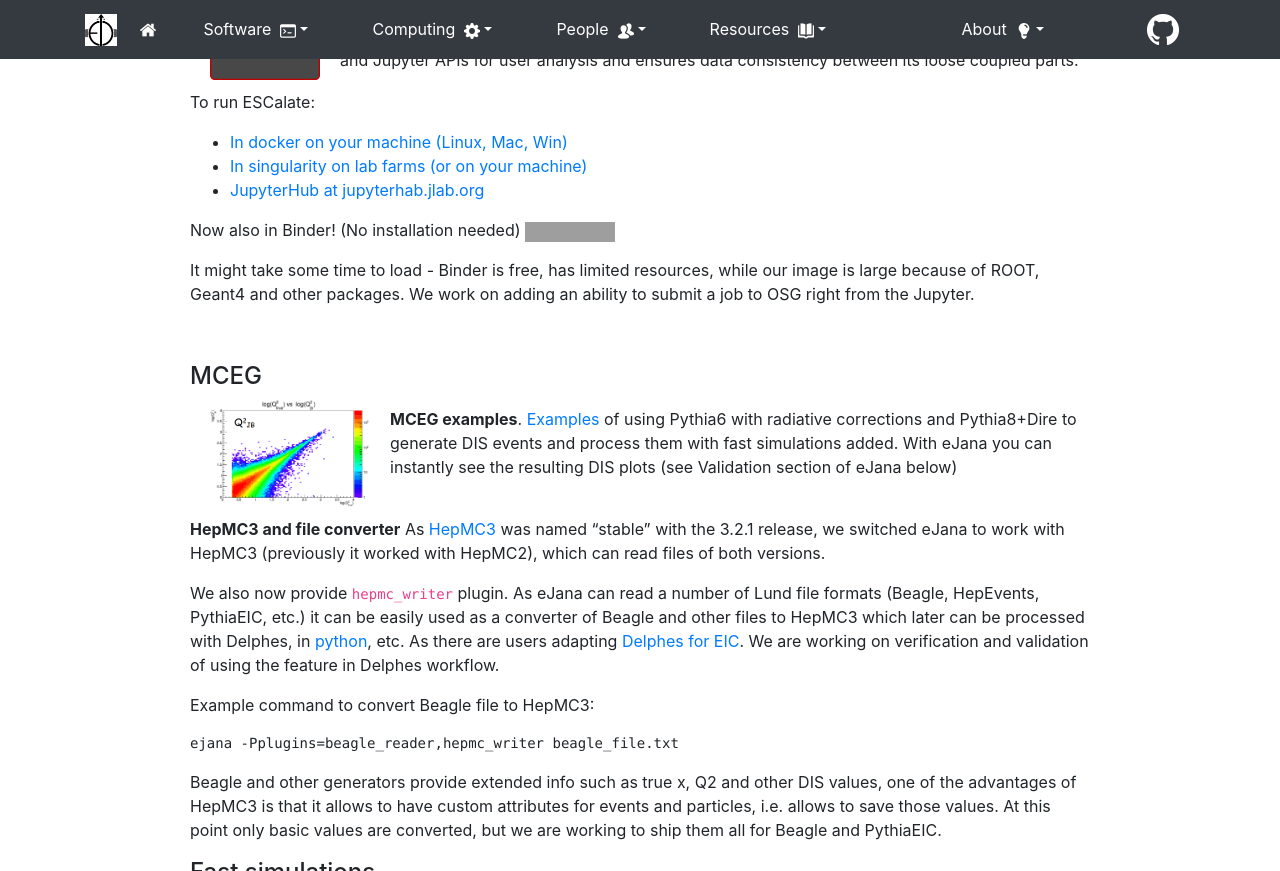
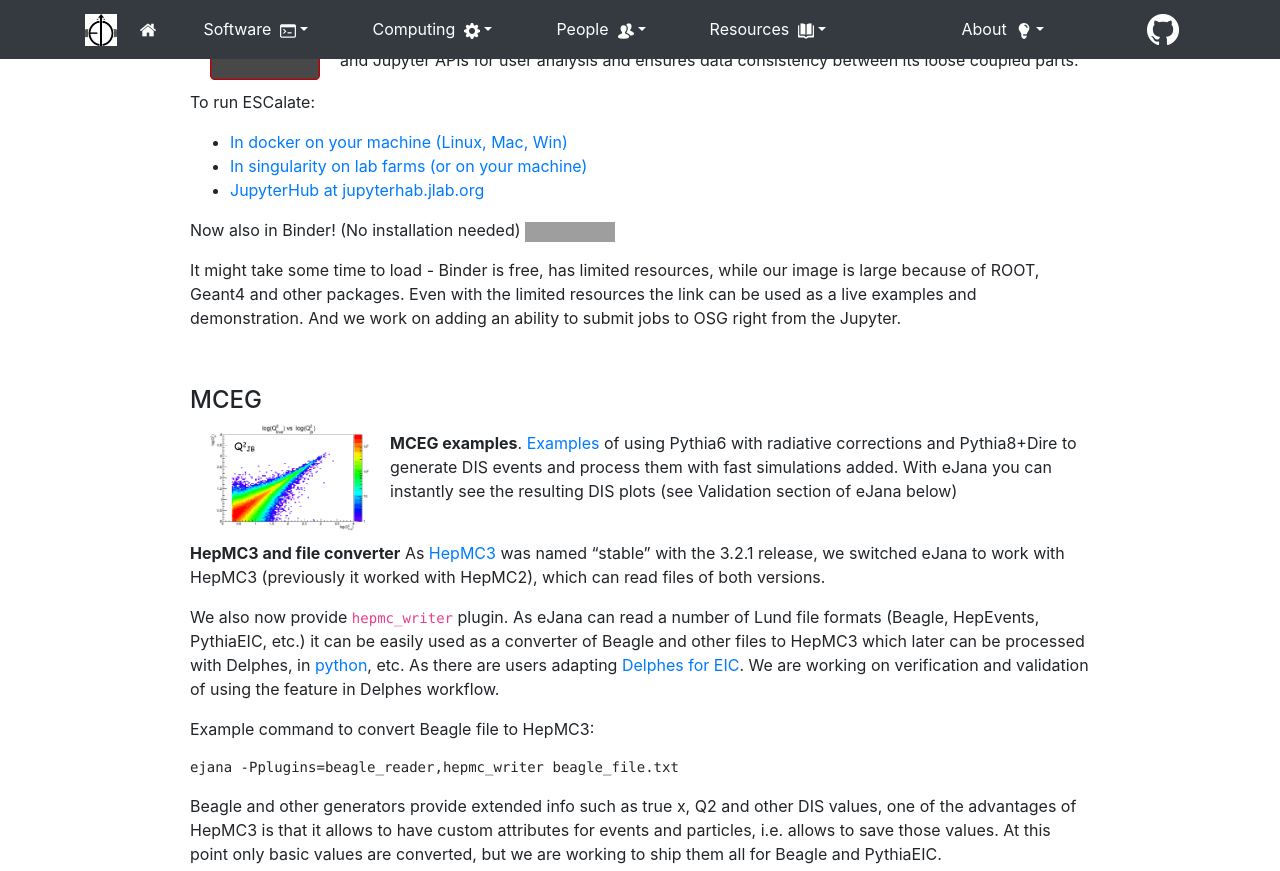
Before and after one commit to kkauder/eic.github.io, a Jekyll site: the page built from _posts/2020-06-15-software-news.md, in a window 1280 px wide and 900 px high, scrolled down 2761 px, cut to the strip 0-871 px from the top of the window. Built offline with Jekyll 4.4.1, drawn with Linux system fonts in a browser that asks for light colours; nearby versions of some CDN libraries; grey boxes are pictures that could not be loaded.

Commit message:
Fix binder news

```diff
--- a/_posts/2020-06-15-software-news.md
+++ b/_posts/2020-06-15-software-news.md
@@ -94,7 +94,8 @@ To run ESCalate:
 
 Now also in Binder! (No installation needed) [![Binder](https://mybinder.org/badge_logo.svg)](https://mybinder.org/v2/gl/eic%2Fescalate%2Fworkspace/master)
 > It might take some time to load - Binder is free, has limited resources, while our image is large because of ROOT,
-   Geant4 and other packages. We work on adding an ability to submit a job to OSG right from the Jupyter.
+   Geant4 and other packages. Even with the limited resources the link can be used as a live examples and demonstration.
+   And we work on adding an ability to submit jobs to OSG right from the Jupyter.
 
 <br>
 
```
